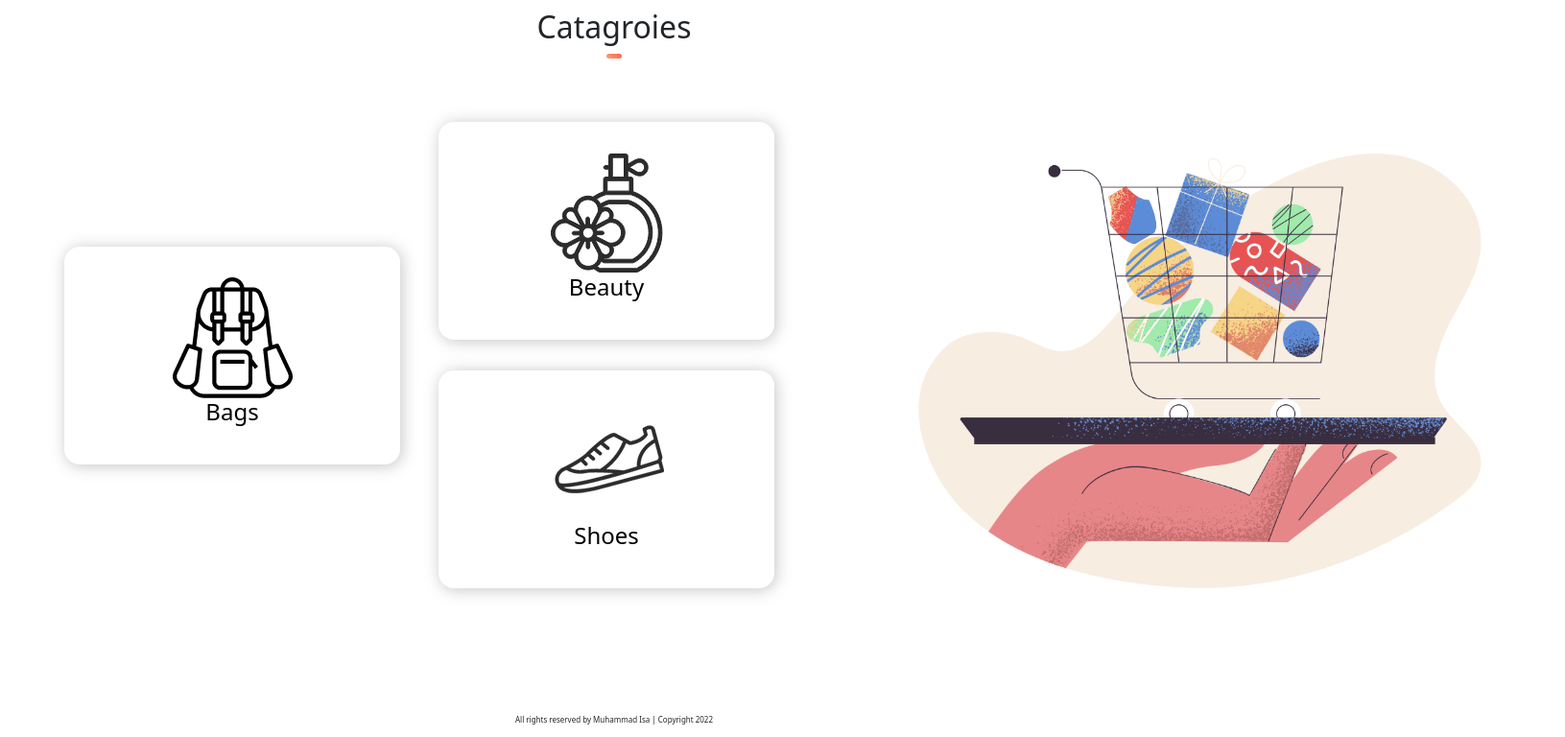
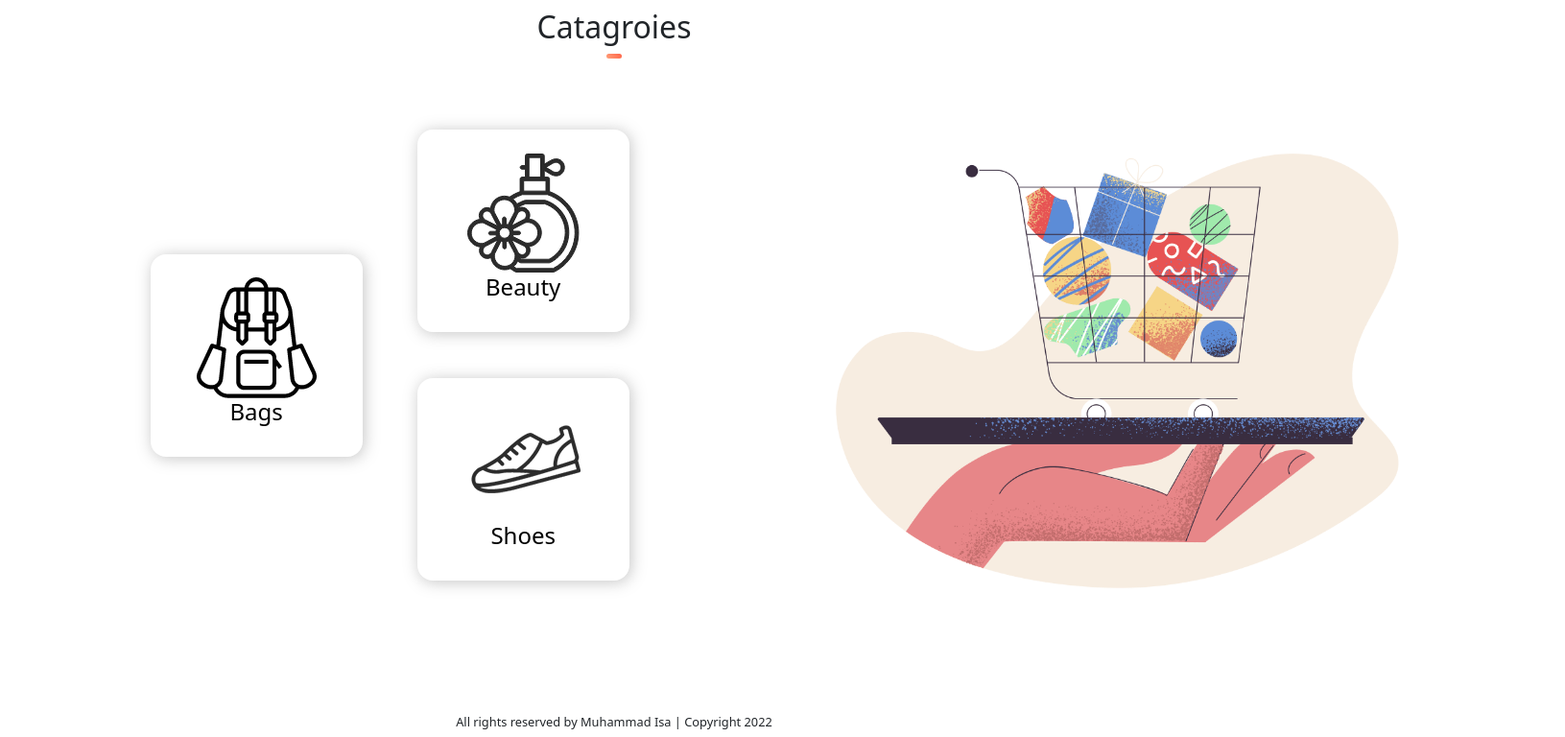
Before and after one commit to muhammad-isa/hot-gadgets, a plain HTML site: page index.html in a window 1280 px wide. Shown: the part 2760-3528 px from the top of the page at 96% size, 1631 px wide, since content can reach past the window. Drawn offline with Linux system fonts and the light colour scheme.

Commit message:
Everything Fixed Alhamdulillah

```diff
--- a/index.html
+++ b/index.html
@@ -195,18 +195,18 @@
             <div id="cat-bottom"></div>
         </div>
         <div class="catagories row d-flex align-items-center justify-content-center">
-            <div class="cat-col col-sm-4">
-                <a class="cat-div d-flex flex-column align-items-center justify-content-center">
+            <div class="cat-col col-sm-3 ">
+                <a  class="ms-5 cat-div d-flex flex-column align-items-center justify-content-center">
                     <img src="Categories/bag.png" alt="">
                     <h4>Bags</h4>
                 </a>
             </div>
-            <div class="cat-col col-sm-4">
-                <a class="cat-div d-flex flex-column align-items-center justify-content-center">
+            <div class="cat-col col-sm-3">
+                <a class="cat-div mb-5 d-flex flex-column align-items-center justify-content-center">
                     <img src="Categories/perfume.png" alt="">
                     <h4>Beauty</h4>
                 </a>
-                <a class="cat-div d-flex flex-column align-items-center justify-content-center">
+                <a class="cat-div mt-2 d-flex flex-column align-items-center justify-content-center">
                     <img src="Categories/shoe.png" alt="">
                     <h4>Shoes</h4>
                 </a>
--- a/style.css
+++ b/style.css
@@ -126,11 +126,12 @@ div #cat-bottom{
     box-sizing: border-box;
     border-radius: 1em;
     box-shadow: .1em .1em 1em #80808075;
-    padding: 2em  .5em;
+    padding: 1.5em  3em;
     margin-bottom: 2em;
     text-decoration: none;
     color: black;
     margin-right: 1em;
+    width:  fit-content;
 }
 .cat-div img{
 
@@ -138,7 +139,7 @@ div #cat-bottom{
 
 footer h5{
     text-align: center;
-    font-size: .5em;
+    font-size: .8em;
 }
 @media (max-width:700px) {
     .logo-main{
@@ -238,6 +239,7 @@ footer h5{
         border-radius: .5em;
         margin-bottom: 2.2em;
         margin-right: 1em;
+        margin-left: 0;
     }
     .cat-div img{
         width: 5em;
```
